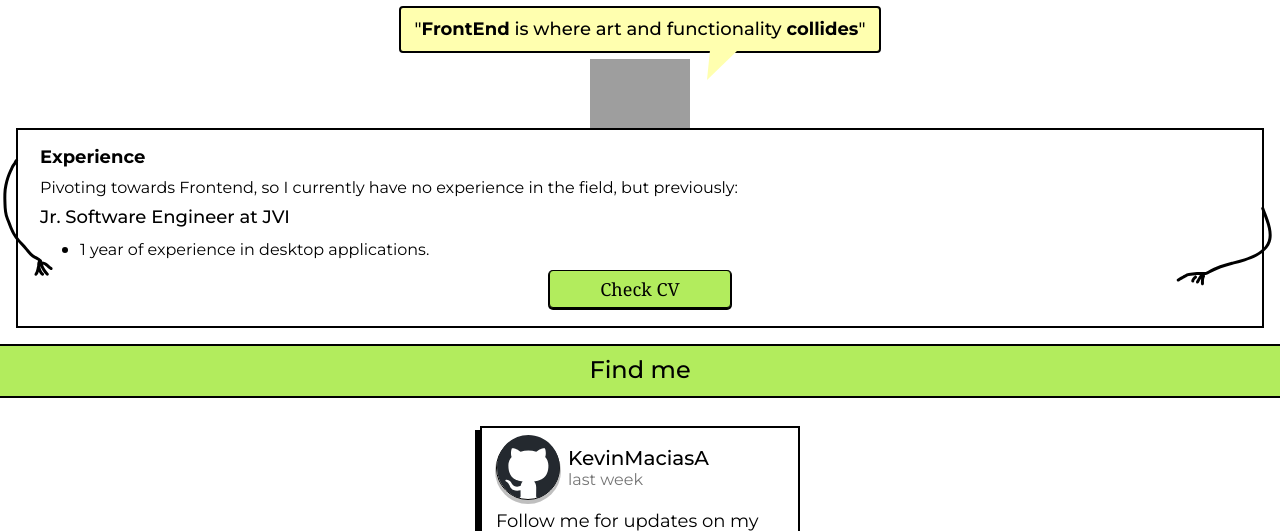
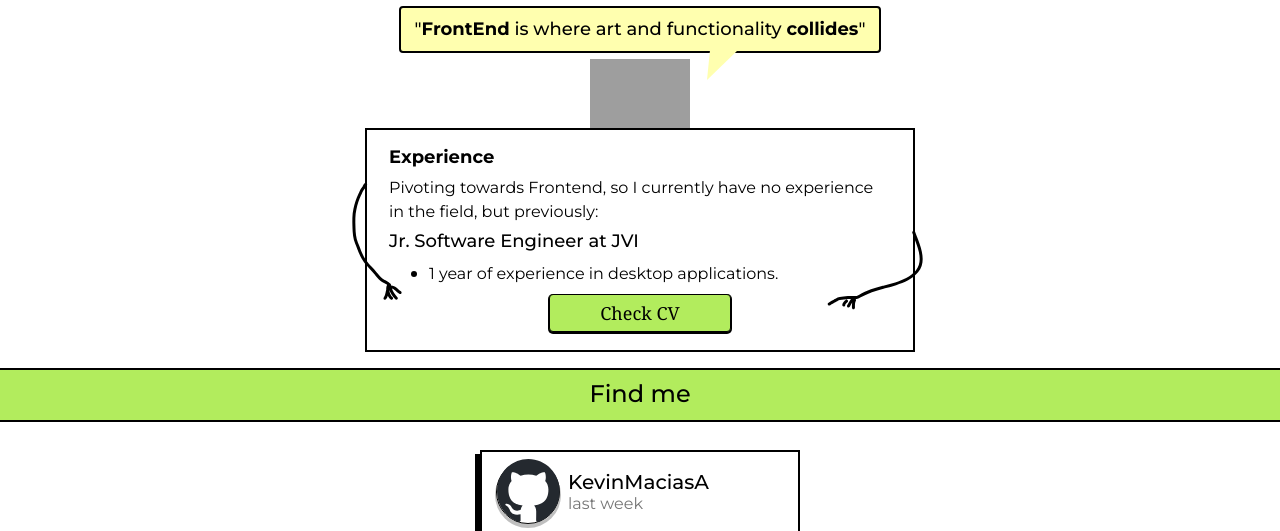
Before and after one commit to KevinMaciasA/KevinMaciasA.github.io, a website built with Vite: page index.html in a window 1280 px wide. Shown: the part 900-1431 px from the top of the page. Built offline with nearby package versions, Linux system fonts and the light colour scheme; grey boxes are pictures that could not be loaded.

Commit message:
fix experience box to be less large

```diff
--- a/styles/info.css
+++ b/styles/info.css
@@ -51,7 +51,8 @@
 }
 
 .experience {
-  margin-block-start: -6px;
+  max-width: 550px;
+  margin: -6px auto 16px;
   position: relative;
   display: flex;
   flex-direction: column;
@@ -60,8 +61,6 @@
 
   background-color: var(--background);
   border: 2px solid var(--frontground);
-
-  margin-block-end: 16px;
 
   z-index: 2;
 }
```
